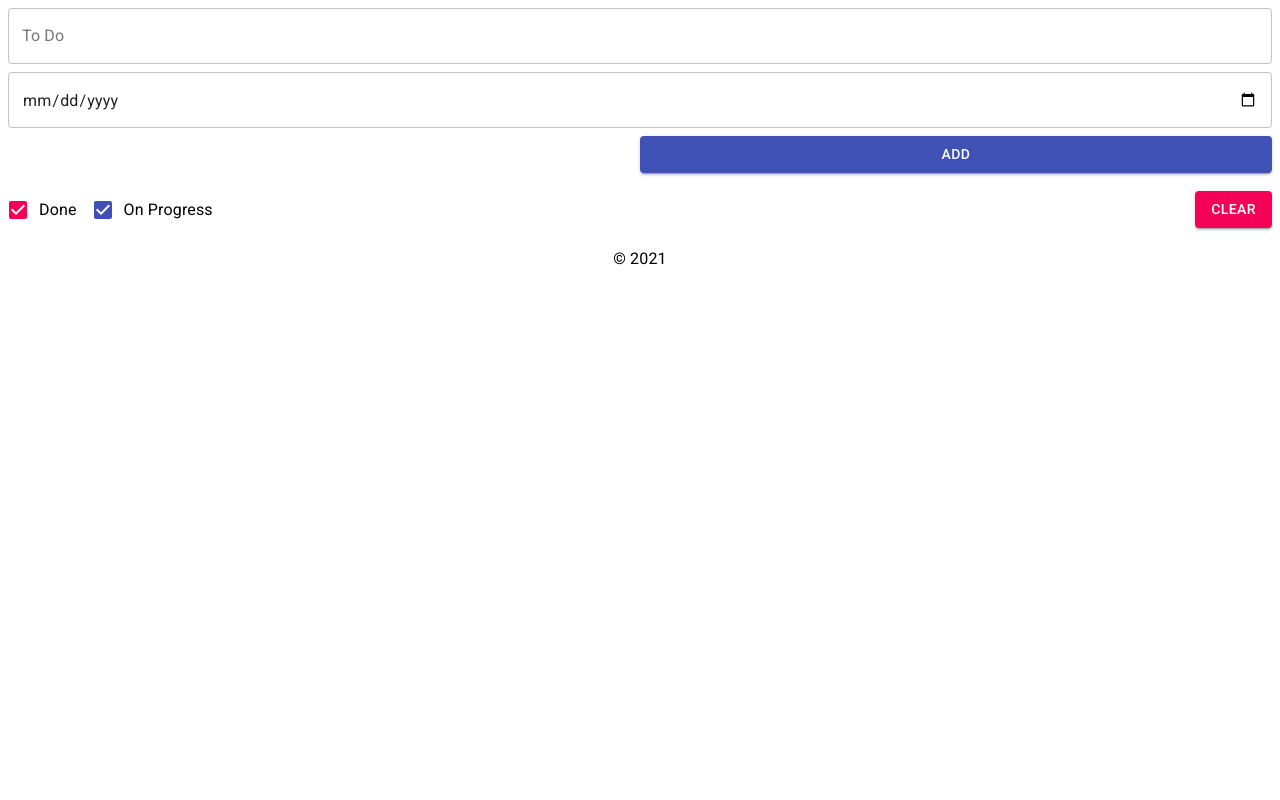
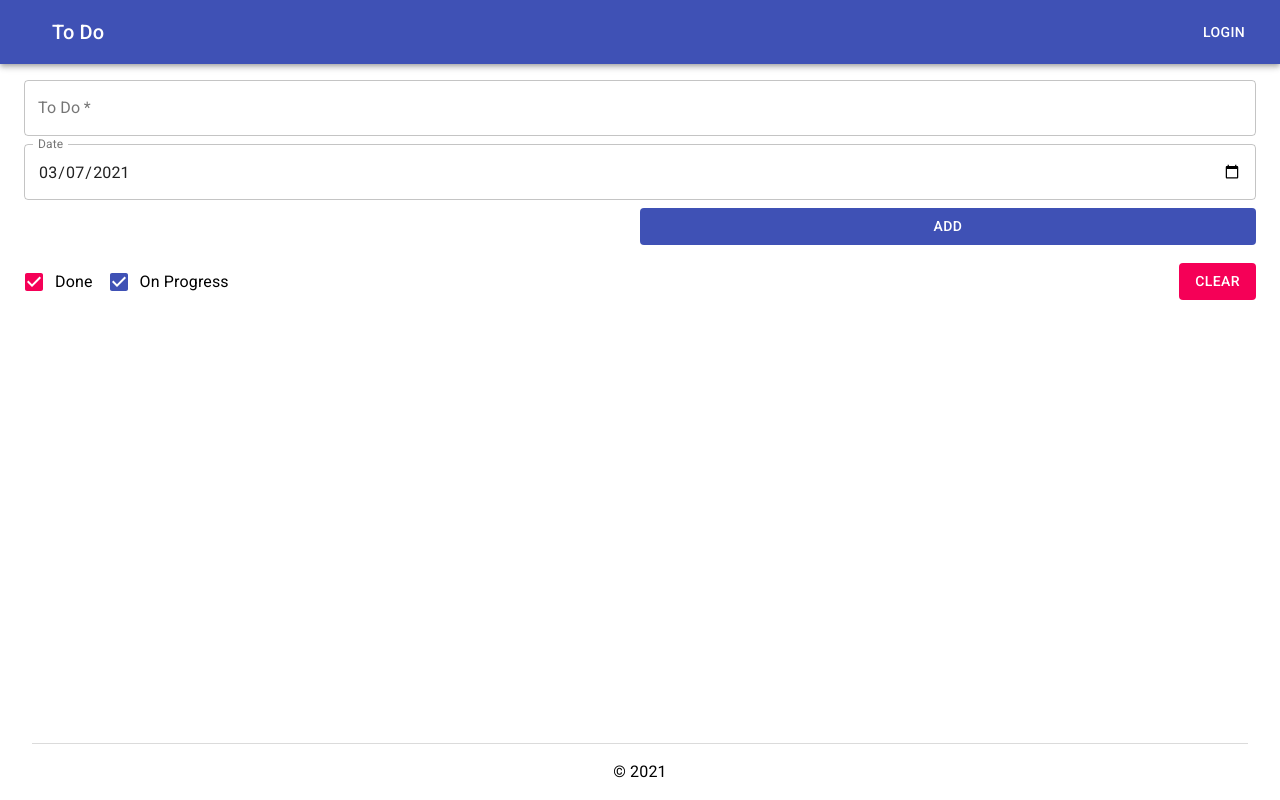
Before and after one commit to DSPdav/todo-ts, a React (Create React App) app: page / in a window 1280 px wide. Built offline with nearby package versions, Linux system fonts and the light colour scheme.

Commit message:
menyesuaikan test dan memperbaiki layout

```diff
--- a/src/App.tsx
+++ b/src/App.tsx
@@ -1,11 +1,13 @@
 import React from 'react';
 
+import Header from './ui/Header';
 import Main from './ui/Main';
 import Footer from './ui/Footer'
 
 function App() {
   return (
     <>
+      <Header />
       <Main />
       <Footer />
     </>
--- /dev/null
+++ b/src/index.css
@@ -0,0 +1,30 @@
+body {
+    margin: 0;
+}
+
+#root {
+    display: flex;
+    flex-direction: column;
+    min-height: 100vh;
+}
+
+/* width */
+::-webkit-scrollbar {
+    width: 4px;
+    height: 100px;
+}
+
+/* Track */
+::-webkit-scrollbar-track {
+    background: #f1f1f1;
+}
+
+/* Handle */
+::-webkit-scrollbar-thumb {
+    background: #888;
+}
+
+/* Handle on hover */
+::-webkit-scrollbar-thumb:hover {
+    background: #555;
+}
--- a/src/index.tsx
+++ b/src/index.tsx
@@ -2,6 +2,7 @@ import React from 'react';
 import ReactDOM from 'react-dom';
 import App from './App';
 import reportWebVitals from './reportWebVitals';
+import './index.css'
 
 ReactDOM.render(
   <React.StrictMode>
--- /dev/null
+++ b/src/ui/Display.tsx
@@ -0,0 +1,34 @@
+import React from 'react';
+
+import { makeStyles } from '@material-ui/core/styles';
+import Box from '@material-ui/core/Box';
+import Card from '@material-ui/core/Card';
+import Typography from '@material-ui/core/Typography';
+import Checkbox from '@material-ui/core/Checkbox';
+import { DisplayProps } from './types';
+
+const useStyles = makeStyles({
+    container: {
+        display: 'flex',
+        justifyContent: 'space-between',
+        alignItems: 'center',
+        padding: '.5rem',
+        margin: '1rem 0'
+    },
+});
+
+function Display({ item, handleChangeDone }: DisplayProps) {
+    const classes = useStyles();
+
+    return (
+        <Card className={classes.container}>
+            <Box>
+                <Typography color={item.done ? "secondary" : "primary"}>{item.content}</Typography>
+                <Typography>{item.date}</Typography>
+            </Box>
+            <Checkbox checked={item.done} onChange={() => handleChangeDone(item.id)} name="toggle-done"/>
+        </Card>
+    );
+}
+
+export default Display;
--- /dev/null
+++ b/src/ui/Filter.tsx
@@ -0,0 +1,55 @@
+import React from 'react';
+
+import { makeStyles } from '@material-ui/core/styles';
+import Box from '@material-ui/core/Box';
+import Container from '@material-ui/core/Container';
+import FormControlLabel from '@material-ui/core/FormControlLabel';
+import Checkbox from '@material-ui/core/Checkbox';
+import Button from '@material-ui/core/Button';
+import { FilterProps } from './types';
+
+const useStyles = makeStyles({
+    container: {
+        display: 'flex',
+        flexWrap: 'wrap',
+        justifyContent: 'space-between',
+        alignItems: 'center',
+        width: '100%',
+        margin: '1rem 0',
+    },
+});
+
+function Filter({ show, setShow, handleClear }: FilterProps) {
+    const classes = useStyles();
+
+    return (
+        <Container className={classes.container} disableGutters>
+            <Box>
+            <FormControlLabel
+                control={
+                    <Checkbox
+                        checked={show.done}
+                        onChange={() => setShow({...show, done: !show.done})}
+                        name="showDone"
+                    />
+                }
+                label="Done"
+            />
+            <FormControlLabel
+                control={
+                    <Checkbox
+                        checked={show.onProgress}
+                        onChange={() => setShow({...show, onProgress: !show.onProgress})}
+                        name="showOnProgress"
+                        color="primary"
+                    />
+                }
+                label="On Progress"
+            />
+            </Box>
+            <Button id="clear-btn" variant="contained" color="secondary" onClick={handleClear} disableElevation>clear</Button>
+        </Container>
+    );
+}
+
+export default Filter;
--- a/src/ui/Footer.tsx
+++ b/src/ui/Footer.tsx
@@ -1,12 +1,26 @@
 import React from 'react';
 
+import { makeStyles } from '@material-ui/core/styles';
 import Container from '@material-ui/core/Container';
 import Typography from '@material-ui/core/Typography';
 
+const useStyles = makeStyles({
+  root: {
+    bottom: '0',
+    left: '0',
+    right: '0',
+    width: '95%',
+    margin: '0 auto',
+    padding: '1rem',
+    borderTop: '1px solid #dbdbdb'
+  },
+});
 
 function Footer() {
+  const classes = useStyles();
+
   return (
-    <Container component="footer" disableGutters>
+    <Container className={classes.root} component="footer" disableGutters>
       <Typography align="center">&copy; 2021</Typography>
     </Container>
   );
--- a/src/ui/Form.tsx
+++ b/src/ui/Form.tsx
@@ -1,15 +1,15 @@
-import { createStyles, makeStyles, Theme } from '@material-ui/core/styles';
+import { makeStyles } from '@material-ui/core/styles';
 import TextField from '@material-ui/core/TextField';
 import Button from '@material-ui/core/Button';
 import React from 'react';
 
-const useStyles = makeStyles((theme: Theme) =>
-  createStyles({
+const useStyles = makeStyles({
   root: {
     display: 'flex',
     flexWrap: 'wrap',
     flexDirection: 'column',
     width: '100%',
+
     '& > div': {
       margin: '0 0 .5rem',
       width: '100%',
@@ -18,9 +18,8 @@ const useStyles = makeStyles((theme: Theme) =>
       alignSelf: 'flex-end',
       width: '50%',
     },
-    },
-  }),
-);
+  }
+});
 
 type FormProps = {
   list: object[]
@@ -29,22 +28,24 @@ type FormProps = {
 
 function Form({list, setList}: FormProps) {
   const classes = useStyles();
+  const dateNow = JSON.stringify(new Date()).slice(1, 11);
   const [newToDo, setNewToDo] = React.useState('');
-  const [date, setDate] = React.useState('');
+  const [date, setDate] = React.useState(dateNow);
 
   const handleSubmit = (e: React.SyntheticEvent): void => {
     e.preventDefault();
-    setList([...list, {id: Date.now(), content: newToDo, date, done: false}])
+    const [, m, d, y] = new Date(date).toString().split(' ');
+    setList([...list, {id: Date.now(), content: newToDo, date: `${d} ${m} ${y}`, done: false}])
     setNewToDo('');
-    setDate('');
+    setDate(dateNow);
   }
 
 
   return (
     <form className={classes.root} autoComplete="off" onSubmit={handleSubmit}>
-      <TextField id="todo" label="To Do" variant="outlined" value={newToDo} onChange={e => setNewToDo(e.target.value)} />
-      <TextField id="date" variant="outlined" type="date" value={date} onChange={e => setDate(e.target.value)} />
-      <Button variant="contained" color="primary" type="submit">add</Button>
+      <TextField id="todo" label="To Do" variant="outlined" value={newToDo} onChange={e => setNewToDo(e.target.value)} required/>
+      <TextField id="date" label="Date" variant="outlined" type="date" value={date} onChange={e => setDate(e.target.value)} />
+      <Button variant="contained" color="primary" type="submit" disableElevation>add</Button>
     </form>
   );
 }
--- /dev/null
+++ b/src/ui/Header.tsx
@@ -0,0 +1,45 @@
+import React from 'react';
+
+import { createStyles, makeStyles, Theme } from '@material-ui/core/styles';
+import AppBar from '@material-ui/core/AppBar';
+import Toolbar from '@material-ui/core/Toolbar';
+import Typography from '@material-ui/core/Typography';
+import Button from '@material-ui/core/Button';
+import IconButton from '@material-ui/core/IconButton';
+// import MenuIcon from '@material-ui/icons/Menu';
+
+const useStyles = makeStyles((theme: Theme) =>
+  createStyles({
+    root: {
+      flexGrow: 0.5,
+    },
+    menuButton: {
+      marginRight: theme.spacing(2),
+    },
+    title: {
+      flexGrow: 1,
+    },
+  }),
+);
+
+function ButtonAppBar() {
+  const classes = useStyles();
+
+  return (
+    <div>
+      <AppBar position="static">
+        <Toolbar>
+          <IconButton edge="start" className={classes.menuButton} color="inherit" aria-label="menu">
+            {/* <MenuIcon /> */}
+          </IconButton>
+          <Typography variant="h6" className={classes.title}>
+            To Do
+          </Typography>
+          <Button color="inherit">Login</Button>
+        </Toolbar>
+      </AppBar>
+    </div>
+  );
+}
+
+export default ButtonAppBar;
--- a/src/ui/Main.tsx
+++ b/src/ui/Main.tsx
@@ -1,32 +1,22 @@
 import React from 'react';
 
-import { createStyles, makeStyles, Theme } from '@material-ui/core/styles';
-import Box from '@material-ui/core/Box';
+import { makeStyles } from '@material-ui/core/styles';
 import Container from '@material-ui/core/Container';
-import Card from '@material-ui/core/Card';
-import Typography from '@material-ui/core/Typography';
-import FormControlLabel from '@material-ui/core/FormControlLabel';
-import Checkbox from '@material-ui/core/Checkbox';
-import Button from '@material-ui/core/Button';
 import Form from './Form';
+import Display from './Display';
+import Filter from './Filter';
+import { ToDo } from './types';
 
-
-const useStyles = makeStyles((theme: Theme) =>
-  createStyles({
-    root: {
-      display: 'flex',
-      flexWrap: 'wrap',
-      justifyContent: 'space-between',
-      alignItems: 'center',
-      width: '100%',
-      margin: '1rem 0',
-    },
-  }),
-);
+const useStyles = makeStyles({
+  container: {
+    flexGrow: 1,
+    margin: '1rem auto'
+  },
+});
 
 function Main() {
   const classes = useStyles();
-  const initialState: Array<{id: string, content: string, date: string, done: boolean}> = [];
+  const initialState: Array<ToDo> = [];
   const [listToDo, setListToDo] = React.useState(initialState);
   const [show, setShow] = React.useState({done: true, onProgress: true});
 
@@ -41,7 +31,7 @@ function Main() {
     setListToDo(newList);
   }
 
-  const filterListToDo = (): Array<{id: string, content: string, date: string, done: boolean}> => {
+  const filterListToDo = (): Array<ToDo> => {
     if (show.done && show.onProgress) {
       return listToDo;
     } else if (!show.done && show.onProgress) {
@@ -61,7 +51,7 @@ function Main() {
   React.useEffect(() => {
     const localList = window.localStorage.getItem('listTodo');
     if (localList) {
-      const init: Array<{id: string, content: string, date: string, done: boolean}> = JSON.parse(localList);
+      const init: Array<ToDo> = JSON.parse(localList);
       setListToDo(init)
     }
   }, [])
@@ -71,44 +61,13 @@ function Main() {
   }, [listToDo])
 
   return (
-    <main>
+    <Container component="main" className={classes.container}>
       <Form list={listToDo} setList={setListToDo}/>
-      <Container className={classes.root} disableGutters>
-        <Box>
-          <FormControlLabel
-            control={
-              <Checkbox
-                checked={show.done}
-                onChange={() => setShow({...show, done: !show.done})}
-                name="showDone"
-              />
-            }
-            label="Done"
-          />
-          <FormControlLabel
-            control={
-              <Checkbox
-                checked={show.onProgress}
-                onChange={() => setShow({...show, onProgress: !show.onProgress})}
-                name="showOnProgress"
-                color="primary"
-              />
-            }
-            label="On Progress"
-          />
-        </Box>
-        <Button id="clear-btn" variant="contained" color="secondary" onClick={handleClear}>clear</Button>
-      </Container>
-      {filterListToDo().map(item => (
-        <Card key={item.id} style={{display: 'flex', justifyContent: 'space-between', alignItems: 'center', padding: '.5rem', margin: '1rem 0'}}>
-          <Box>
-            <Typography color={item.done ? "secondary" : "primary"}>{item.content}</Typography>
-            <Typography>{item.date}</Typography>
-          </Box>
-          <Checkbox checked={item.done} onChange={() => handleChangeDone(item.id)} name="toggle-done"/>
-        </Card>
-      ))}
-    </main>
+      <Filter show={show} setShow={setShow} handleClear={handleClear}/>
+      {filterListToDo().map(
+        item => <Display key={item.id} item={item} handleChangeDone={handleChangeDone}/>
+      )}
+    </Container>
   );
 }
 
--- /dev/null
+++ b/src/ui/types.ts
@@ -0,0 +1,24 @@
+import React from 'react';
+
+export type ToDo = {
+    id: string;
+    content: string;
+    date: string;
+    done: boolean;
+}
+
+export type ShowFilter = {
+    done: boolean;
+    onProgress: boolean;
+}
+
+export type FilterProps = {
+    show: ShowFilter;
+    setShow: React.Dispatch<React.SetStateAction<ShowFilter>>;
+    handleClear: () => void;
+}
+
+export type DisplayProps = {
+    item: ToDo;
+    handleChangeDone: (id: string) => void;
+}
```
Also changed, not shown: 1 other file (tests, documents, lock files or other folders). Lines whose indentation alone changed are shown as unchanged.
